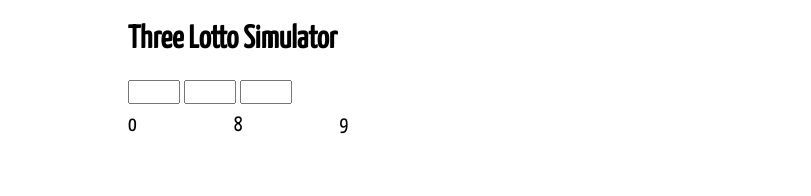
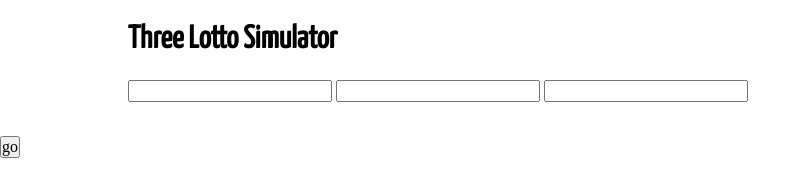
Before and after one commit to mroysurban/three-lotto-simulator, a plain HTML site: page index.html in a window 1280 px wide. Shown: the whole page, without its empty margins (0-811 px from the left). Drawn offline with nearby package versions, Linux system fonts and the light colour scheme.

Commit message:
simplified code and changed algorithm

```diff
--- a/css/style.css
+++ b/css/style.css
@@ -1,3 +1,8 @@
+* {
+	padding: 0;
+	margin: 0;
+}
+
 #main-container {
 	width: 80%;
 	margin: 0 auto;
--- a/index.html
+++ b/index.html
@@ -14,9 +14,9 @@
 		<h1>Three Lotto Simulator</h1>
 
 		<div id="bet-container">
-			<input id="first-bet" class="bet-digit" type="number" min="0" max="9">
-			<input id="second-bet" class="bet-digit" type="number" min="0" max="9">
-			<input id="third-bet" class="bet-digit" type="number" min="0" max="9">
+			<input id="first-bet" class="bet-digit" type="text">
+			<input id="second-bet" class="bet-digit" type="text">
+			<input id="third-bet" class="bet-digit" type="text">
 		</div>
 
 		<div id="winning-container">
@@ -26,6 +26,9 @@
 		</div>
 	</div>
 
+  <button onclick="init();">go</button>
+
+
 	<script type="text/javascript" src="js/app.js"></script>
 </body>
 </html>
--- a/js/app.js
+++ b/js/app.js
@@ -1,47 +1,75 @@
-window.onload = function () {
-	var winning_digits = [];
-	var bet_digits = [];
-	var interval_time = 500; // time to generate next winning numbers in milliseconds
+// window.onload = function () {
+  // var bet_digits = [3, 4, 5];
+  let bet_digits = [];
+  const interval_time = 300; // time to generate next winning numbers in milliseconds
+  let isRumble = false;
 
-	var bet_container_id = ["first-bet", "second-bet", 'third-bet'];
-	var winning_container_id = ["first-winning", "second-winning", 'third-winning'];
+	const bet_container_id = [ 'first-bet', 'second-bet', 'third-bet'];
+	const winning_container_id = ['first-winning', 'second-winning', 'third-winning'];
 
-	init();
+	function init() {
+    getBetDigits(bet_container_id);
+    let draws = 0;
 
-	function init () {
-		// var draw_lottery = setInterval(function () {
+		var draw_lottery = setInterval(function () {
+      console.log('bet----: ' + bet_digits);
+      let winning_digits = [];
+      let didWin = false;
+      // draw first
+      winning_digits = generateWinningNumbers();
+      // get winning numbers
+      console.log('winning: '+ winning_digits);
+      didWin = isArrayEqual(bet_digits, winning_digits, true);
+      console.log(isArrayEqual(bet_digits, winning_digits));
+      console.log('draws: ' + draws++);
+      console.log('-------------------------');
 
-			if (checkWinner()) {
+      if (didWin) {
+        alert('you won');
         clearInterval(draw_lottery);
-				alert("you won!")
+      } else {
+        return;
       }
-			else {
-				bet_digits = [];
-				drawNumbers();
-			}
-		// }, interval_time);
+		}, interval_time);
   }
 
-	function checkWinner () {
+  function isArrayEqual(arr1, arr2, rumble) {
+    let firstArray = [], secondArray = [];
+    if (rumble) {
+      firstArray = arr1.sort();
+      secondArray = arr2.sort();
+    } else {
+      firstArray = arr1;
+      secondArray = arr2;
+    }
+    for (let index = 0; index < secondArray.length; index++) {
+      if(firstArray[index] !== secondArray[index]) {
         return false;
       }
+    }
+    return true;
+  }
 
-	function drawNumbers () {
-		winning_container_id.forEach( function(element_id) {
-			generateWinningNumbers(element_id);
+  function getBetDigits(bet_container_id) {
+    bet_container_id.map( elementId => {
+      var bet = document.getElementById(elementId).value;
+      bet_digits.push(parseInt(bet));
     });
   }
 
-	function generateWinningNumbers (element_id) {
-		var winning_number = pickRandomNumber();
-		winning_digits.push(winning_number);
-		var number_node = document.createTextNode(winning_number);
-		document.getElementById(element_id).appendChild(number_node);
+	function generateWinningNumbers() {
+    var winning_number = [];
+
+    while (winning_number.length < 3) {
+      winning_number.push(pickRandomNumber());
     }
 
-	function pickRandomNumber () {
+    return winning_number;
+	}
+
+	function pickRandomNumber() {
 		 var random_zero_to_nine = parseInt(Math.floor((Math.random() * 10)));
 		 return random_zero_to_nine;
 	}
 
-}
+// }
```
Lines whose indentation alone changed are shown as unchanged.
